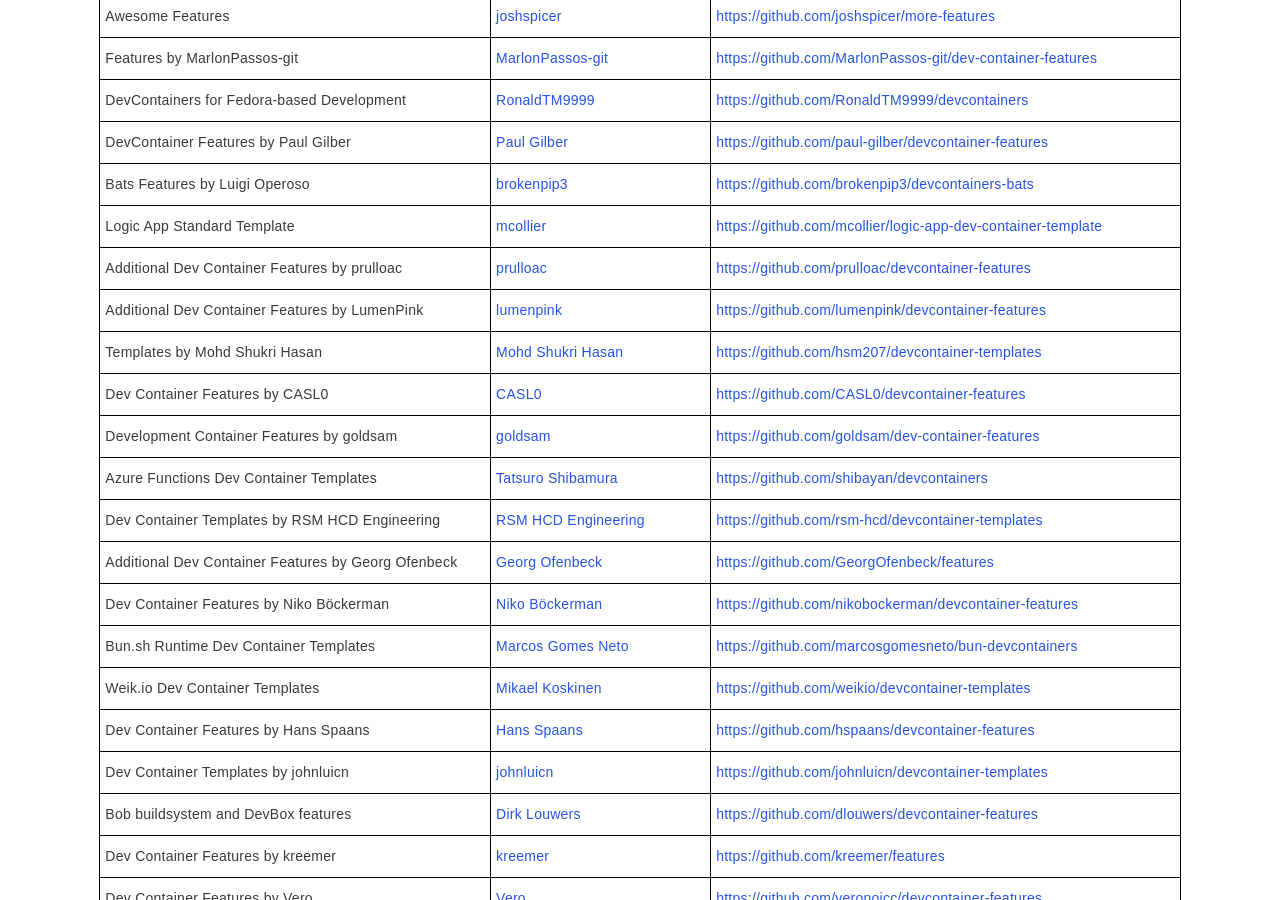
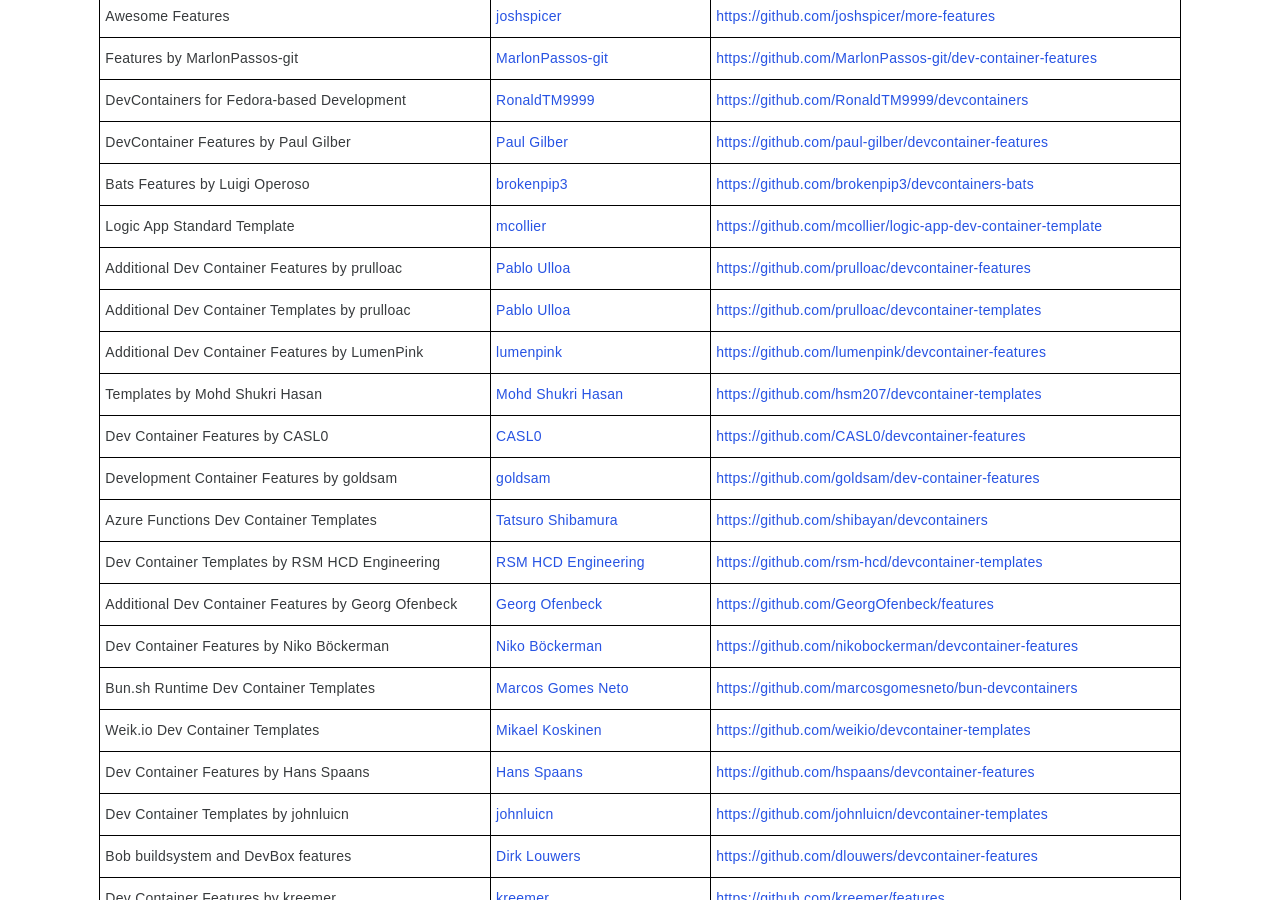
Before and after one commit to devcontainers/devcontainers.github.io, a Jekyll site: the page built from collections.html, in a window 1280 px wide and 900 px high, scrolled down 5514 px. Built offline with Jekyll 4.4.1, drawn with Linux system fonts in a browser that asks for light colours; nearby versions of some CDN libraries; comment, search, counter and statistics services are not loaded.

Commit message:
Update collection-index.yml (#374)

```diff
--- a/_data/collection-index.yml
+++ b/_data/collection-index.yml
@@ -639,10 +639,15 @@
   repository: https://github.com/mcollier/logic-app-dev-container-template
   ociReference: ghcr.io/mcollier/logic-app-dev-container-template
 - name: Additional Dev Container Features by prulloac
-  maintainer: prulloac
+  maintainer: Pablo Ulloa
   contact: https://github.com/prulloac/devcontainer-features/issues
   repository: https://github.com/prulloac/devcontainer-features
   ociReference: ghcr.io/prulloac/devcontainer-features
+- name: Additional Dev Container Templates by prulloac
+  maintainer: Pablo Ulloa
+  contact: https://github.com/prulloac/devcontainer-templates/issues
+  repository: https://github.com/prulloac/devcontainer-templates
+  ociReference: ghcr.io/prulloac/devcontainer-templates
 - name: Additional Dev Container Features by LumenPink
   maintainer: lumenpink
   contact: https://github.com/lumenpink/devcontainer-features/issues
```
